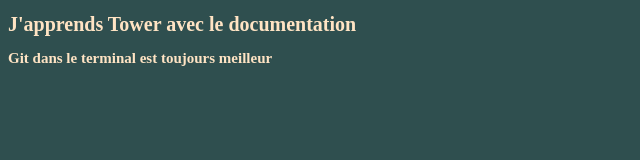
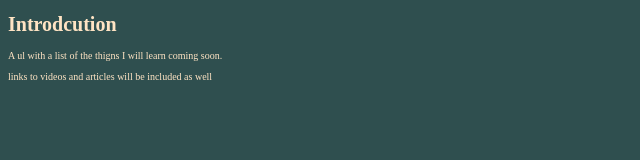
Before and after one commit to GillyRabutTsurwa/git-tower-learning-docs, a plain HTML site: page index.html in a window 1280 px wide. Shown: the whole page, without its empty margins (0-640 px from the left). Drawn offline with Linux system fonts and the light colour scheme.

Commit message:
Introduction (Incomplete)
I don’t know what this branch will be, mais je vais y revenir et resoudre

```diff
--- a/index.html
+++ b/index.html
@@ -10,8 +10,10 @@
 </head>
 
 <body>
-    <h1>J'apprends Tower avec le documentation</h1>
-    <h2>Git dans le terminal est toujours meilleur</h2>
+    <h1>Introdcution</h1>
+    <p>A ul with a list of the thigns I will learn coming soon.</p>
+    <p>links to videos and articles will be included as well</p>
+
 </body>
 
 </html>
```
Also changed, not shown: 2 other files.
